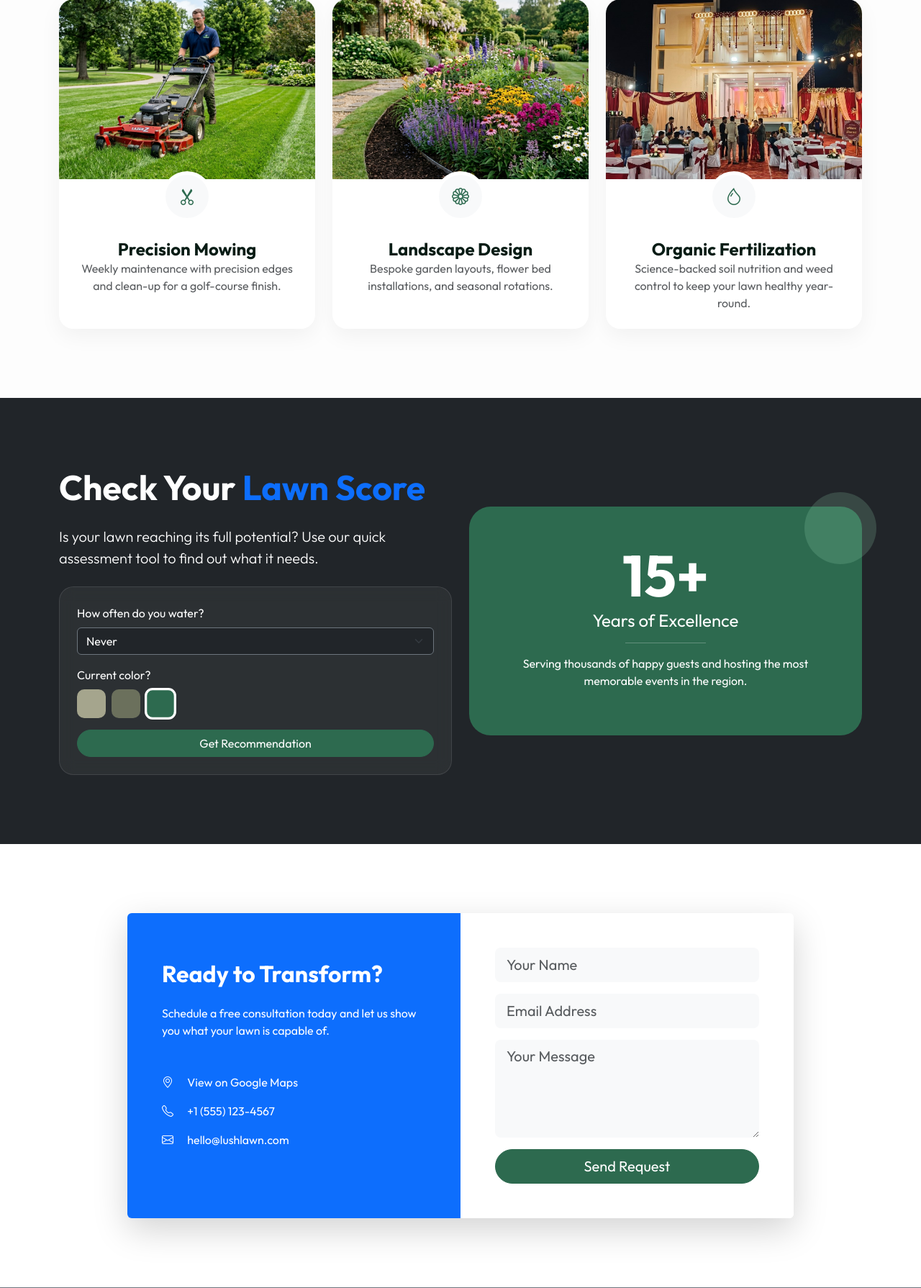
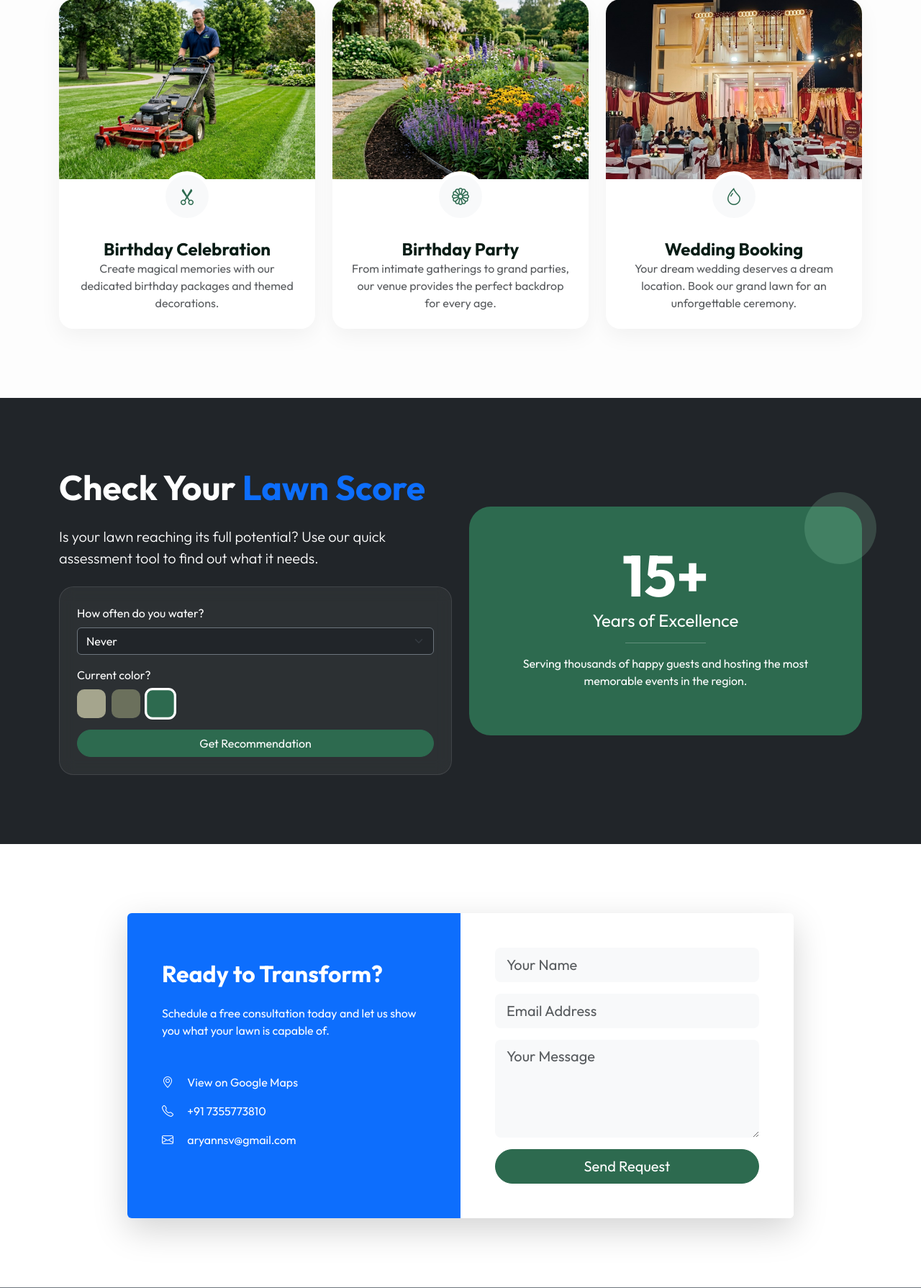
Before and after one commit to aryanRN2/LAWN-, a Flask app: page / in a window 1280 px wide. Shown: the part 1047-2837 px from the top of the page at 72% size. Run offline with Flask 3, Linux system fonts and the light colour scheme.

Commit message:
Update contact info and event services

```diff
--- a/templates/index.html
+++ b/templates/index.html
@@ -74,8 +74,8 @@
                             <div class="icon-circle mb-4">
                                 <i class="bi bi-scissors"></i>
                             </div>
-                            <h4 class="card-title fw-bold">Precision Mowing</h4>
-                            <p class="card-text text-muted">Weekly maintenance with precision edges and clean-up for a golf-course finish.</p>
+                            <h4 class="card-title fw-bold">Birthday Celebration</h4>
+                            <p class="card-text text-muted">Create magical memories with our dedicated birthday packages and themed decorations.</p>
                         </div>
                     </div>
                 </div>
@@ -88,8 +88,8 @@
                             <div class="icon-circle mb-4">
                                 <i class="bi bi-flower1"></i>
                             </div>
-                            <h4 class="card-title fw-bold">Landscape Design</h4>
-                            <p class="card-text text-muted">Bespoke garden layouts, flower bed installations, and seasonal rotations.</p>
+                            <h4 class="card-title fw-bold">Birthday Party</h4>
+                            <p class="card-text text-muted">From intimate gatherings to grand parties, our venue provides the perfect backdrop for every age.</p>
                         </div>
                     </div>
                 </div>
@@ -102,8 +102,8 @@
                             <div class="icon-circle mb-4">
                                 <i class="bi bi-droplet"></i>
                             </div>
-                            <h4 class="card-title fw-bold">Organic Fertilization</h4>
-                            <p class="card-text text-muted">Science-backed soil nutrition and weed control to keep your lawn healthy year-round.</p>
+                            <h4 class="card-title fw-bold">Wedding Booking</h4>
+                            <p class="card-text text-muted">Your dream wedding deserves a dream location. Book our grand lawn for an unforgettable ceremony.</p>
                         </div>
                     </div>
                 </div>
@@ -167,8 +167,8 @@
                                 <p class="mb-5">Schedule a free consultation today and let us show you what your lawn is capable of.</p>
                                 <ul class="list-unstyled">
                                     <li class="mb-3"><i class="bi bi-geo-alt me-3"></i> <a href="https://maps.app.goo.gl/toyEYBa3ZWnbLpv77" target="_blank" class="text-white text-decoration-none">View on Google Maps</a></li>
-                                    <li class="mb-3"><i class="bi bi-telephone me-3"></i> +1 (555) 123-4567</li>
-                                    <li class="mb-3"><i class="bi bi-envelope me-3"></i> hello@lushlawn.com</li>
+                                    <li class="mb-3"><i class="bi bi-telephone me-3"></i> +91 7355773810</li>
+                                    <li class="mb-3"><i class="bi bi-envelope me-3"></i> aryannsv@gmail.com</li>
                                 </ul>
                             </div>
                             <div class="col-md-6 p-5 bg-white">
```
